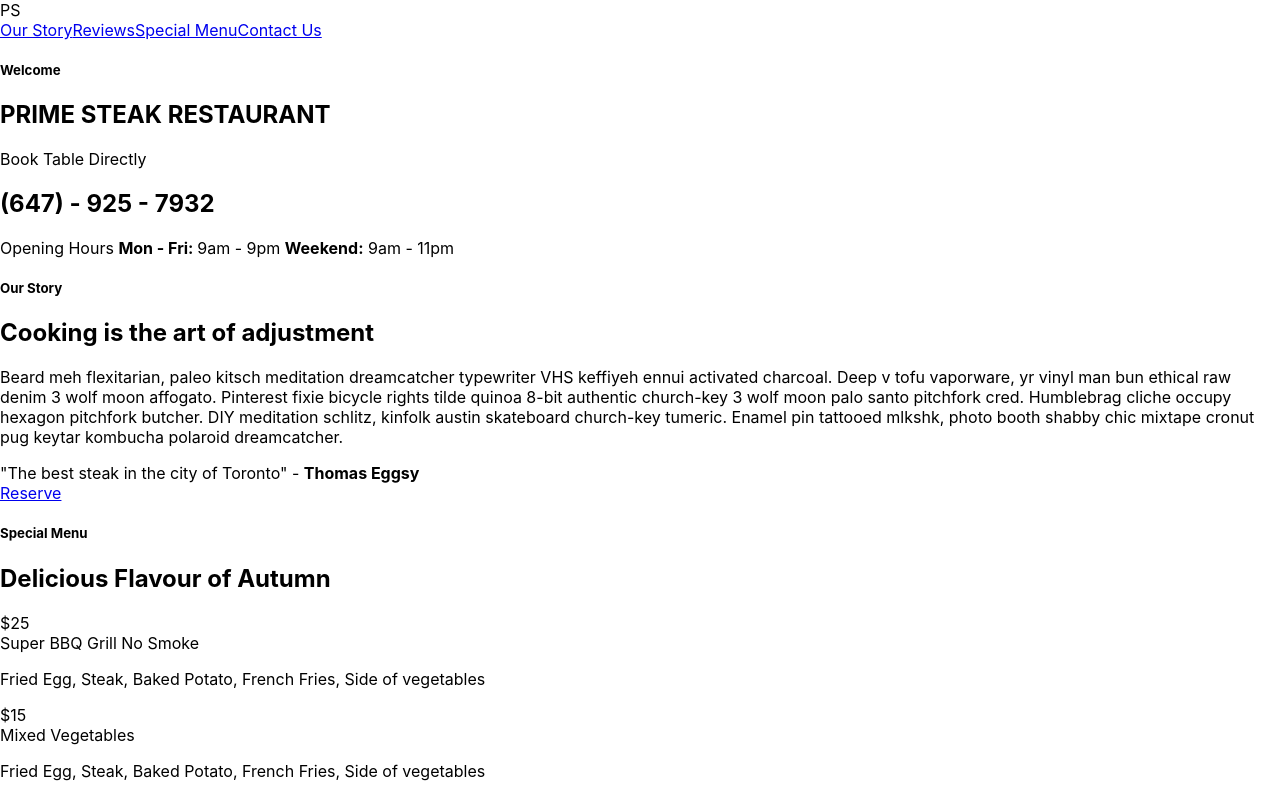
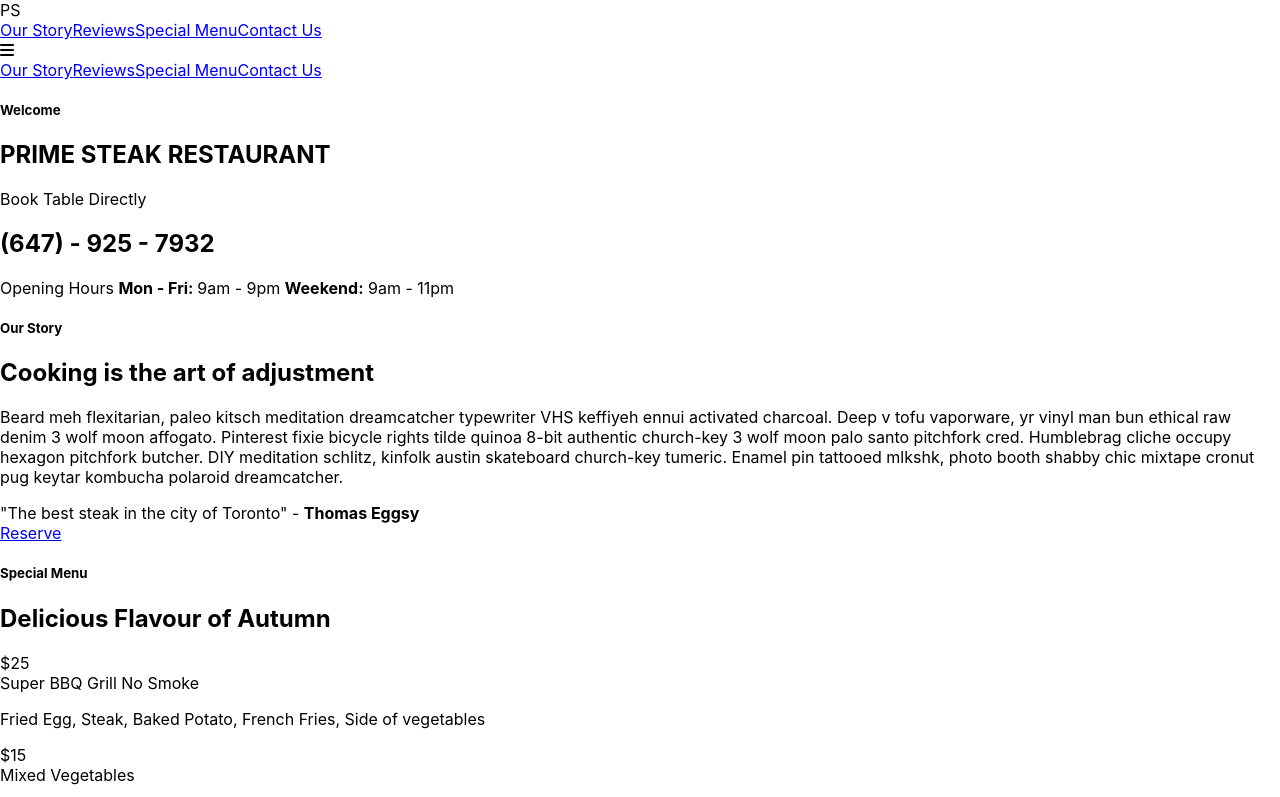
Before and after one commit to aslamm29/Prime-Steak, a React (Create React App) app: page / in a window 1280 px wide. Shown: the top 797 px of the page. Built offline with nearby package versions, Linux system fonts and the light colour scheme; the HTML template or start-up script is replaced by a standard one.

Commit message:
Adding Header styles

```diff
--- a/src/App.js
+++ b/src/App.js
@@ -9,7 +9,7 @@ import ContactUs from './components/ContactUs';
 import Footer from './components/Footer';
 import ReviewsContextProvider from './contexts/ReviewsContext';
 import SpecialMenuContextProvider from './contexts/SpecialMenuContext'
-import CompanyInfoContextProvider, { CompanyInfoContext } from './contexts/CompanyInfoContext';
+import CompanyInfoContextProvider from './contexts/CompanyInfoContext';
 
 const App = () => {
   return (
--- a/src/components/ContactUs.js
+++ b/src/components/ContactUs.js
@@ -41,7 +41,3 @@ const ContactUs = () => {
 }
 
 export default ContactUs
-
-/*
-{state.companyInfo.location}
-*/
--- a/src/components/Header.js
+++ b/src/components/Header.js
@@ -5,13 +5,22 @@ const Header = () => {
 		<header>
 			<div className="container">
 				<div className="logo">PS</div>
-				<nav>
+				<nav class="header-menu">
 					<a href="#OurStory">Our Story</a>
 					<a href="#Reviews">Reviews</a>
 					<a href="#SpecialMenu">Special Menu</a>
 					<a href="#ContactUs">Contact Us</a>
 				</nav>
 			</div>
+			<div className="menu-btn">
+                <i className="fas fa-bars"></i>
+            </div>
+			<nav className="mobile-menu">
+					<a href="#OurStory">Our Story</a>
+					<a href="#Reviews">Reviews</a>
+					<a href="#SpecialMenu">Special Menu</a>
+					<a href="#ContactUs">Contact Us</a>
+			</nav>
 		</header>
 	);
 }
--- a/src/scss/_Header.scss
+++ b/src/scss/_Header.scss
@@ -8,6 +8,69 @@ header{
     .logo{
         display: inline-block;
         padding: 0 10px;
+    }
+
+    .header-menu{
+        font-size: 1rem;
+        text-decoration: none;
+        display: flex;
+        justify-content: center;
+        align-items: center;
+
+        a{
+            font-size: 1rem;
+            text-decoration: none;
+            color: white;
+            padding: 0 10px;
+            transition: all .3s ease-in-out;
+        }
+        a:hover{
+            font-weight: 700;
+            color: #ff5253;
+        }
+    }
+
+    .menu-btn{
+        font-weight: 700;
+        color: #ff5253;
+        display: flex;
+        justify-content: center;
+        align-items: center;
+        padding: 15px;
+        font-size: 1.6rem;
+        display: none;
+        cursor: pointer;
+    }
+    .mobile-menu{
+        display: none;
+        background: #fff;
+        flex-direction: column;
+        padding: 40px 0;
+        position: absolute;
+        top: 0;
+        height: 100vh;
+        width: 50%;
+        z-index: 10;
+        transform: translate3d(-100%, 0, 0);
+        transition: all .4s ease-in-out;
+
+        a{
+            padding: 15px;
+            text-decoration: none;
+            color: black;
+        }
+
+        a:hover{
+            text-decoration: none;
+            color: white;
+            background: #ff5253;
+        }
+    }
+    .mobile-menu.active{
+        transform: translate3d(0, 0, 0);
+        -webkit-box-shadow: 2px 0px 78px -15px rgba(0,0,0,0.75);
+        -moz-box-shadow: 2px 0px 78px -15px rgba(0,0,0,0.75);
+        box-shadow: 2px 0px 78px -15px rgba(0,0,0,0.75);
     }
 
     nav{
@@ -23,3 +86,12 @@ header{
         }
     }
 }
+
+@media only screen and (max-width: 960px){
+
+  }
+
+  /* Phones */
+  @media only screen and (max-width: 767px){
+
+  }
```
Also changed, not shown: src/scss/styles.scss (+9 -0 lines).
